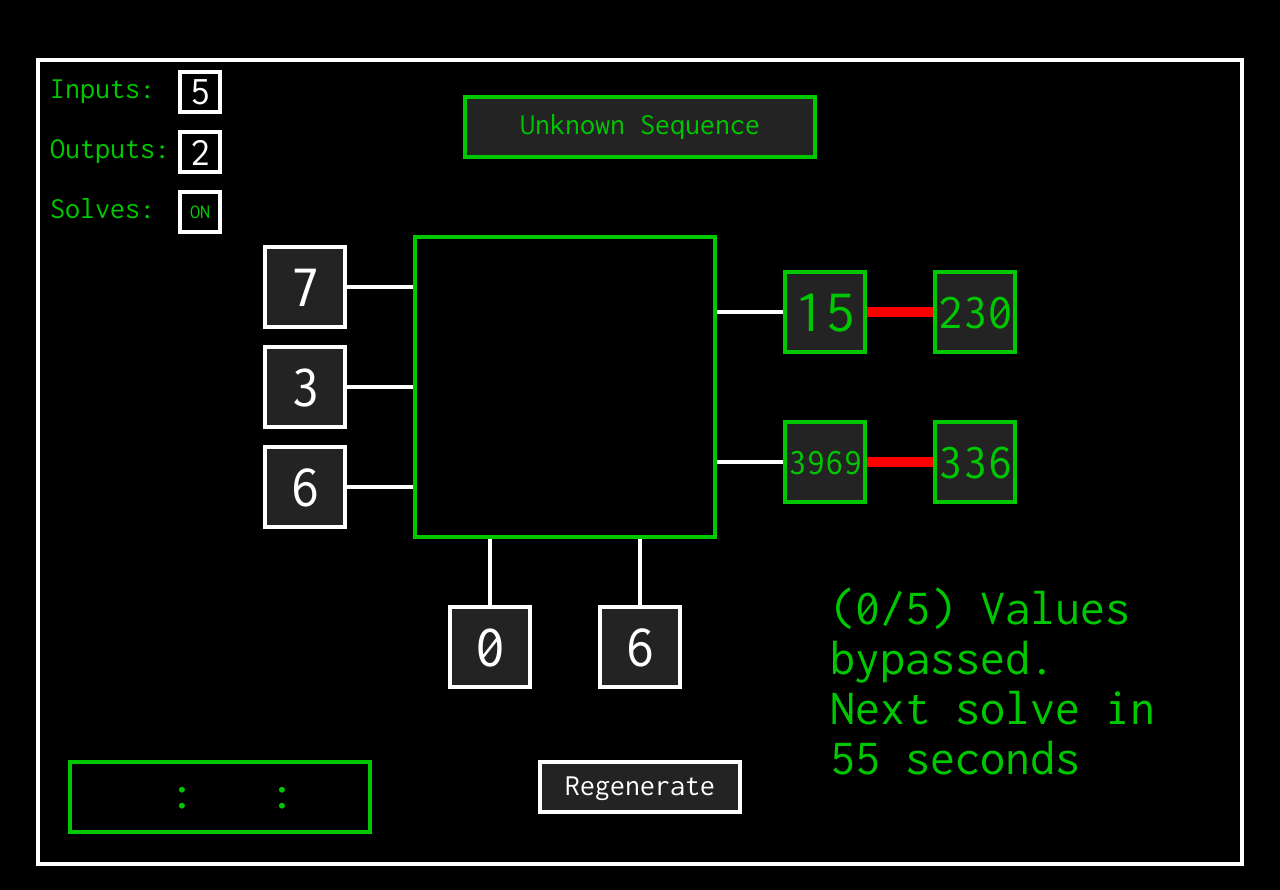
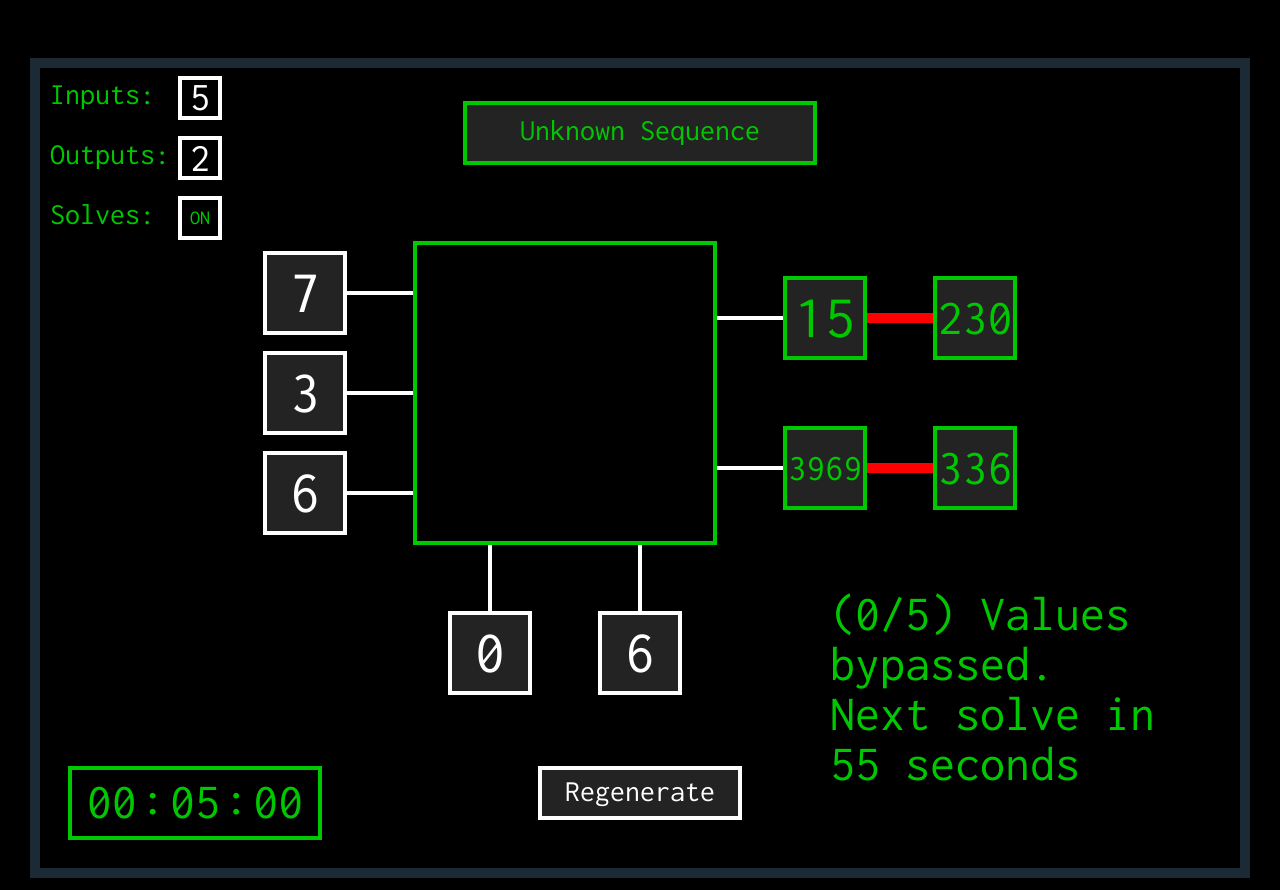
Before and after one commit to OilyPotato819/Hacking-Simulator, a plain HTML site: page index.html in a window 1280 px wide. Drawn offline with Linux system fonts and the light colour scheme.

Commit message:
probably done

```diff
--- a/script.js
+++ b/script.js
@@ -67,13 +67,7 @@ let regenerate = {
    },
 
    checkClick() {
-    if (
-      mouse.leftDown &&
-      mouse.x > this.x &&
-      mouse.x < this.x + this.w &&
-      mouse.y > this.y &&
-      mouse.y < this.y + this.h
-    ) {
+      if (mouse.leftDown && mouse.x > this.x && mouse.x < this.x + this.w && mouse.y > this.y && mouse.y < this.y + this.h) {
          resetAll();
       }
    },
@@ -156,7 +150,7 @@ let solves = {
 let stopwatch = {
    x: 100 - 70,
    y: cnv.height - 100,
-  w: 300,
+   w: 250,
    h: 70,
    time: 0,
 
@@ -164,29 +158,24 @@ let stopwatch = {
       ctx.strokeStyle = green;
       ctx.strokeRect(this.x, this.y, this.w, this.h);
 
-    const metricsH = ctx.measureText(':');
-    const y = this.y + this.h / 2 + (metricsH.actualBoundingBoxAscent - metricsH.actualBoundingBoxDescent) / 2;
       ctx.fillStyle = green;
       ctx.font = '50px Inconsolata';
-    //  ctx.fillText(this.text[0], this.x, y);
-    //  ctx.fillText(this.text[1], this.x + 50, y);
-    //  ctx.fillText(this.text[2], this.x + 100, y);
+      const y = this.y + this.h / 2 + 10.5;
+      ctx.fillText(this.text[0], this.x + this.w / 3 / 2 - 25, y + 4.5);
+      ctx.fillText(this.text[1], this.x + this.w / 2 - 25, y + 4.5);
+      ctx.fillText(this.text[2], this.x + this.w * (5 / 6) - 25, y + 4.5);
 
-    ctx.fillText(':', this.x + (this.w * 2) / 3, y);
-    ctx.fillText(':', this.x + this.w / 3, y);
+      ctx.fillText(':', this.x - 12.5 + this.w * (2 / 3), y);
+      ctx.fillText(':', this.x - 12.5 + this.w / 3, y);
    },
 
    updateText() {
       const centiseconds = Math.floor(this.time % 100);
       const seconds = Math.floor((this.time / 100) % 60);
-    const minutes = Math.floor((this.time / 6000) % 60);
+      const minutes = Math.floor((this.time / 6000) % 99);
 
       ctx.font = '50px Inconsolata';
-    this.text = [
-      minutes.toString().padStart(2, '0'),
-      seconds.toString().padStart(2, '0'),
-      centiseconds.toString().padStart(2, '0'),
-    ];
+      this.text = [minutes.toString().padStart(2, '0'), seconds.toString().padStart(2, '0'), centiseconds.toString().padStart(2, '0')];
    },
 
    start() {
@@ -307,23 +296,13 @@ class Option {
       ctx.strokeStyle = 'white';
       ctx.strokeRect(this.x, this.y, this.size, this.size);
 
-    centerText(
-      this.x + this.size / 2,
-      this.y + this.size / 2,
-      this.value,
-      this.fontSize + 'px Inconsolata',
-      this.color
-    );
+      centerText(this.x + this.size / 2, this.y + this.size / 2, this.value, this.fontSize + 'px Inconsolata', this.color);
 
       ctx.font = '30px Inconsolata';
       ctx.fillStyle = green;
       const metrics = ctx.measureText(':');
 
-    ctx.fillText(
-      this.text,
-      10,
-      this.y + this.size / 2 + (metrics.actualBoundingBoxAscent - metrics.actualBoundingBoxDescent) / 2
-    );
+      ctx.fillText(this.text, 10, this.y + this.size / 2 + (metrics.actualBoundingBoxAscent - metrics.actualBoundingBoxDescent) / 2);
    }
 
    checkClick() {
@@ -351,10 +330,7 @@ function generateFormulas() {
    let maxSum = maxLayers + minLayers + 1;
 
    const num1 = Math.floor(Math.random() ** 2 * (maxLayers + 1 - minLayers) + minLayers);
-  const num2 = Math.floor(
-    Math.random() ** 2 * (maxLayers + num1 > maxSum ? maxSum + 1 - minLayers - num1 : maxLayers + 1 - minLayers) +
-      minLayers
-  );
+   const num2 = Math.floor(Math.random() ** 2 * (maxLayers + num1 > maxSum ? maxSum + 1 - minLayers - num1 : maxLayers + 1 - minLayers) + minLayers);
    const layerNums = [num1, num2];
 
    for (let n1 = 0; n1 < outputNum; n1++) {
@@ -372,7 +348,7 @@ function generateFormulas() {
       }
 
       for (let i = 0; i < available.length; i++) {
-      array[available[i]] = randInt(0, 9);
+         array[available[i]] = randInt(1, 9);
       }
 
       const operations = [
@@ -412,9 +388,11 @@ function generateFormulas() {
 function resetAll() {
    generateFormulas();
    setBoxNums();
+   stopwatch.time = 0;
+   clearInterval(stopwatch.interval);
+   stopwatch.start();
    solves.solveCount = 0;
    solves.time = 60;
-  solves.updateText();
    clearInterval(solves.interval);
    if (!solves.disabled) solves.startTimer();
 }
@@ -603,10 +581,7 @@ function loop() {
       }
    }
 
-  if (
-    objects[1].outputs[0].num === objects[1].goals[0].num &&
-    (!objects[1].outputs[1] || objects[1].outputs[1].num === objects[1].goals[1].num)
-  ) {
+   if (objects[1].outputs[0].num === objects[1].goals[0].num && (!objects[1].outputs[1] || objects[1].outputs[1].num === objects[1].goals[1].num)) {
       for (let i = 0; i < objects[0].goals.length; i++) {
          objects[0].goals[i].color = green;
          solved = true;
--- a/style.css
+++ b/style.css
@@ -5,5 +5,5 @@ body {
 
 canvas {
    margin-top: 50px;
-   border: 4px solid white;
+   border: 10px solid rgb(28, 42, 53);
 }
```
Lines whose indentation alone changed are shown as unchanged.
